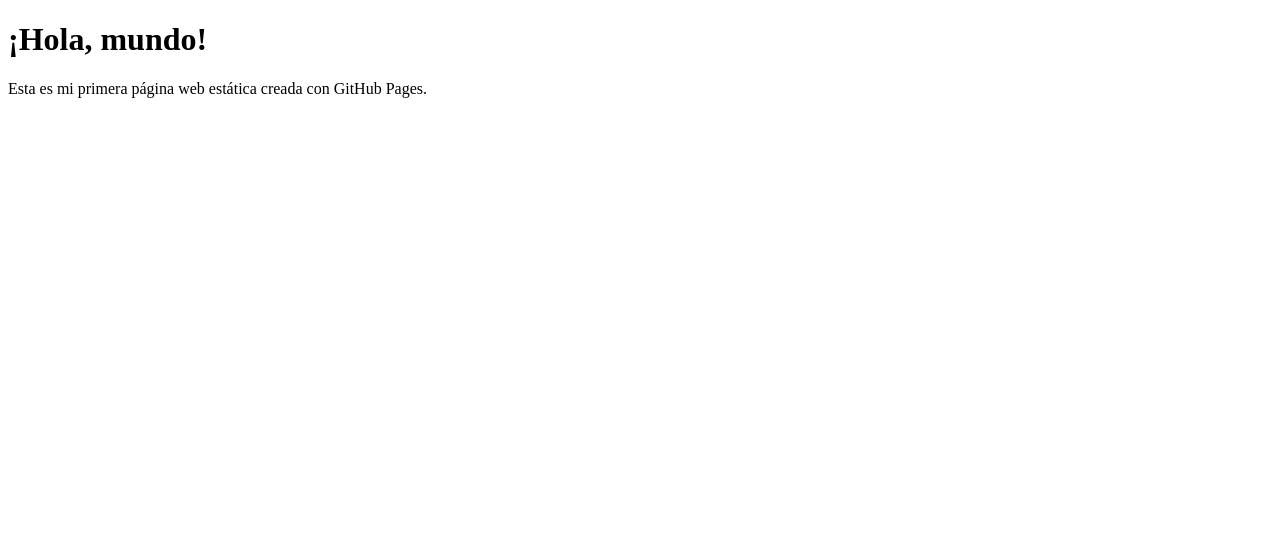
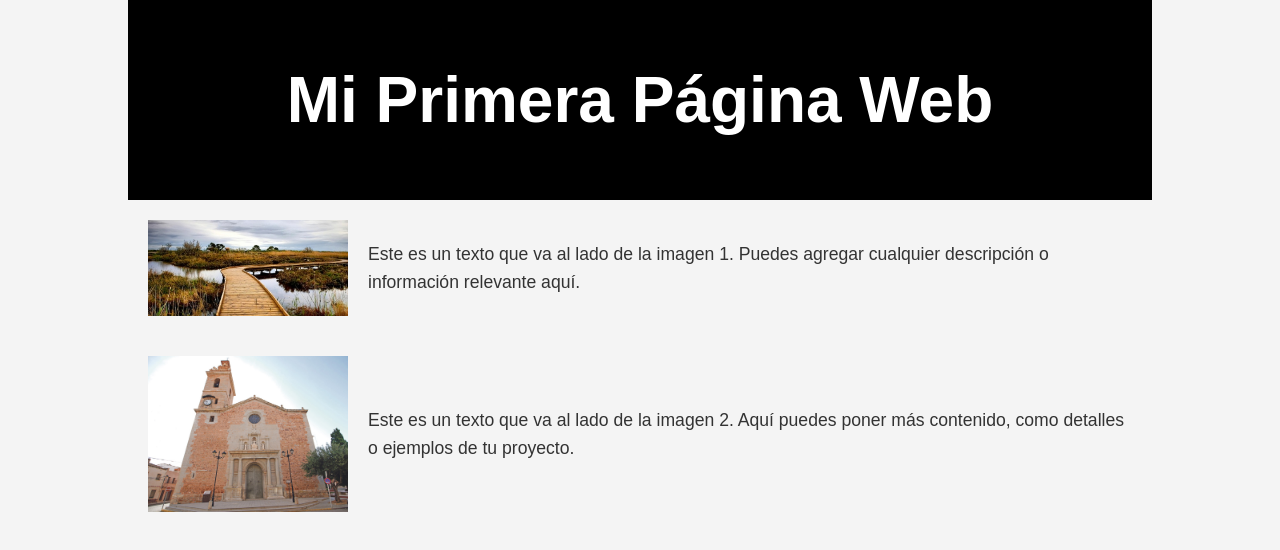
Before and after one commit to fllorisheredia/PaginaWeb, a plain HTML site: page index.html in a window 1280 px wide. Drawn offline with Linux system fonts and the light colour scheme.

Commit message:
Se ha creado el archivo style.css, se han añadido las imagenes de la iglesia de la marjal conjunto de los margenes.

```diff
--- a/index.html
+++ b/index.html
@@ -3,10 +3,28 @@
 <head>
   <meta charset="UTF-8">
   <meta name="viewport" content="width=device-width, initial-scale=1.0">
-  <title>Mi primera web estática</title>
+  <title>Mi Primera Página Web</title>
+  <link rel="stylesheet" href="style.css"> <!--Con este enlace se carga el archivo CSS-->
 </head>
 <body>
-  <h1>¡Hola, mundo!</h1>
-  <p>Esta es mi primera página web estática creada con GitHub Pages.</p>
+  <header>
+    <h1>Mi Primera Página Web</h1>
+  </header>
+
+  <main>
+    <div class="content">
+      <!-- Imagen 1 -->
+      <div class="image-text">
+        <img src="Marjal.jpg" alt="Imagen 1"><!--Se añade la imagen de la Marjal-->
+        <p>Este es un texto que va al lado de la imagen 1. Puedes agregar cualquier descripción o información relevante aquí.</p>
+      </div>
+
+      <!-- Imagen 2 -->
+      <div class="image-text">
+        <img src="Iglesia.jpg" alt="Imagen 2"> <!--Se añade la imagen de la Iglesia-->
+        <p>Este es un texto que va al lado de la imagen 2. Aquí puedes poner más contenido, como detalles o ejemplos de tu proyecto.</p>
+      </div>
+    </div>
+  </main>
 </body>
 </html>
--- /dev/null
+++ b/style.css
@@ -0,0 +1,53 @@
+/* Estilos para el body */
+body {
+    margin: 0;
+    padding: 0;
+    font-family: Arial, sans-serif;
+    background-color: #f4f4f4;
+    color: #333;
+  }
+
+  /* Margen negro a los lados */
+  body {
+    margin: 0 10%;
+    background-color: #f4f4f4;
+  }
+
+  /* Estilos para la cabecera */
+  header {
+    background-color: black;
+    color: white;
+    text-align: center;
+    padding: 20px;
+    font-size: 2em;
+  }
+
+  /* Estilos para el contenido principal */
+  main {
+    margin: 20px;
+  }
+
+  /* Estilos para los bloques de imágenes y texto */
+  .image-text {
+    display: flex;
+    align-items: center;
+    margin-bottom: 20px;
+  }
+
+  .image-text img {
+    max-width: 200px;
+    margin-right: 20px;
+  }
+
+  .image-text p {
+    flex: 1;
+    font-size: 1.1em;
+    line-height: 1.6;
+  }
+
+  /* Diseño de columnas para imágenes */
+  .content {
+    display: flex;
+    flex-direction: column;
+    gap: 20px;
+  }
```
Also changed, not shown: Iglesia.jpg (added), Marjal.jpg (added).
